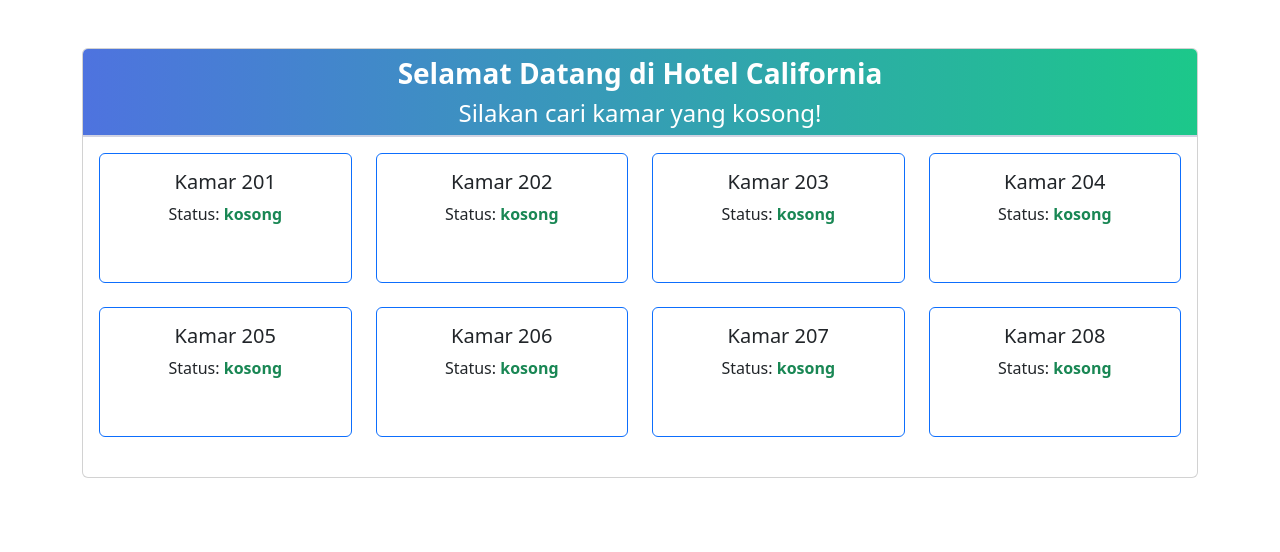
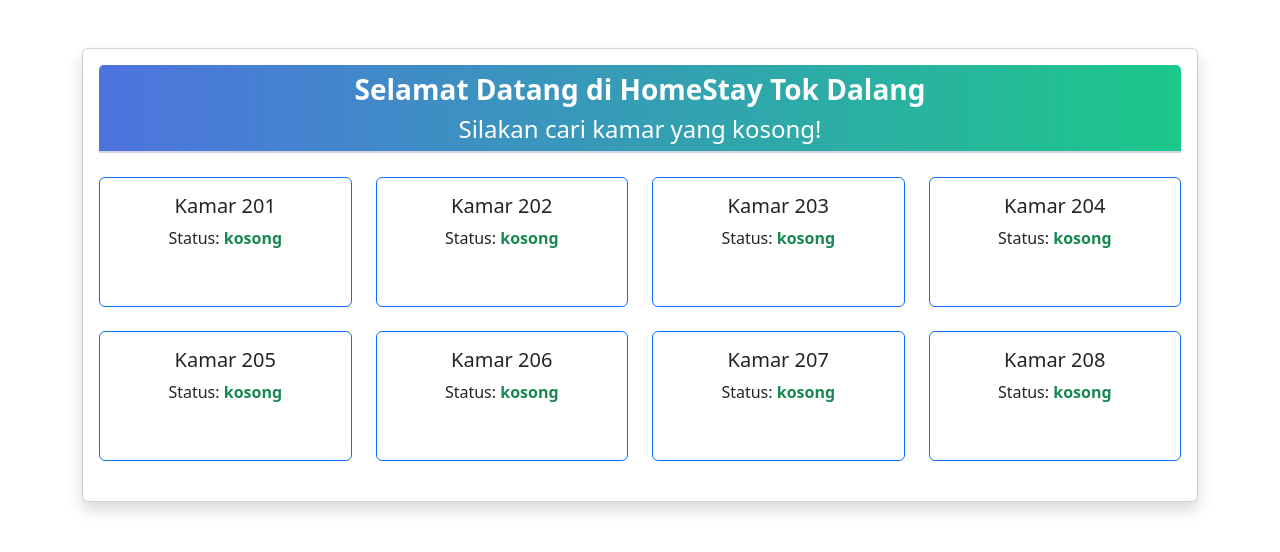
Before and after one commit to SyalPratama/Reservasi-Kamar-QRCode, a Flask app: page / in a window 1280 px wide. Shown: the top 552 px of the page. Run offline with Flask 3, Linux system fonts and the light colour scheme.

Commit message:
Update index.html

```diff
--- a/templates/index.html
+++ b/templates/index.html
@@ -23,12 +23,12 @@
 
 <body>
     <div class="container my-5">
-        <div class="card">
-            <div class="card-header text-center">
-                <h3><b>Selamat Datang di Hotel California</b></h3>
-                <h4 class="mb-0">Silakan cari kamar yang kosong!</h4>
-            </div>
+        <div class="card shadow">
             <div class="card-body">
+                <div class="card-header text-center mb-4">
+                    <h3><b>Selamat Datang di HomeStay Tok Dalang</b></h3>
+                    <h4 class="mb-0">Silakan cari kamar yang kosong!</h4>
+                </div>
                 <div class="row" id="table-container">
                     {% for item in table_data %}
                     <div class="col-md-3 mb-4" id="table-{{ item.table.id }}">
@@ -128,7 +128,7 @@
                             <p><strong>Metode Pembayaran:</strong> ${pelanggan.metode_pembayaran || 'N/A'}</p>
                             <p><strong>Bukti Pembayaran:</strong>
                                 ${pelanggan.bukti_pembayaran ?
-                                    `<a href="/uploads/${pelanggan.bukti_pembayaran}" target="_blank">Lihat File</a>`
+                                    `<img src="/uploads/${pelanggan.bukti_pembayaran}" alt="Bukti Pembayaran" style="max-width: 100%; height: auto;">`
                                     : 'N/A'}
                             </p>
                         `;
```
